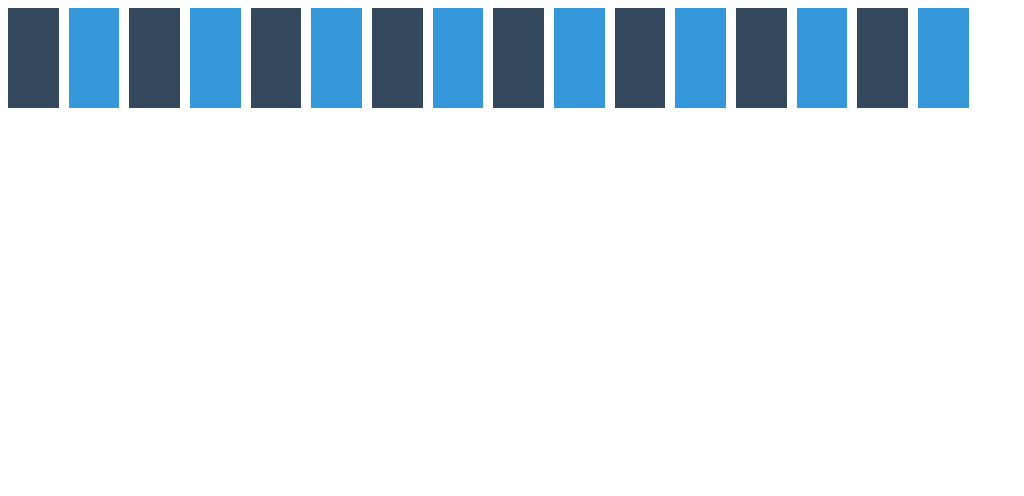
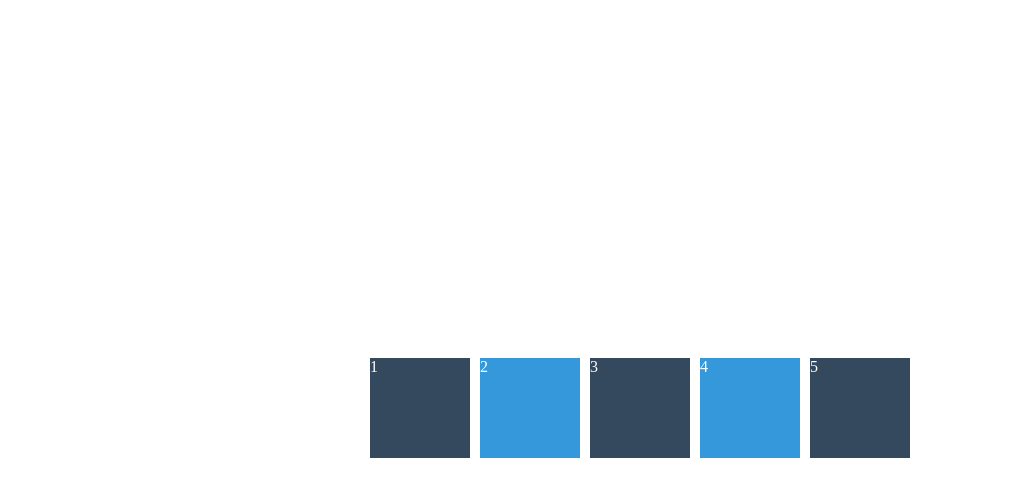
Before and after one commit to pavane90/css-masterclass, a plain HTML site: page grid.html in a window 1280 px wide. Shown: the whole page, without its empty margins (0-1024 px from the left). Drawn offline with Linux system fonts and the light colour scheme.

Commit message:
#2.7 Justify Content, Align Content and Place Content

```diff
--- a/grid.html
+++ b/grid.html
@@ -10,7 +10,10 @@
         display: grid;
         grid-auto-rows: 100px;
         grid-gap: 10px;
-        grid-template-columns: repeat(auto-fill, minmax(50px, 1fr));
+        grid-template-columns: repeat(5, 100px);
+        color: white;
+        place-content: center;
+        height: 100vh;
       }
 
       .box:nth-child(even) {
@@ -25,22 +28,11 @@
 
   <body>
     <div class="father">
-      <div class="box"></div>
-      <div class="box"></div>
-      <div class="box"></div>
-      <div class="box"></div>
-      <div class="box"></div>
-      <div class="box"></div>
-      <div class="box"></div>
-      <div class="box"></div>
-      <div class="box"></div>
-      <div class="box"></div>
-      <div class="box"></div>
-      <div class="box"></div>
-      <div class="box"></div>
-      <div class="box"></div>
-      <div class="box"></div>
-      <div class="box"></div>
+      <div class="box">1</div>
+      <div class="box">2</div>
+      <div class="box">3</div>
+      <div class="box">4</div>
+      <div class="box">5</div>
     </div>
   </body>
 </html>
```
